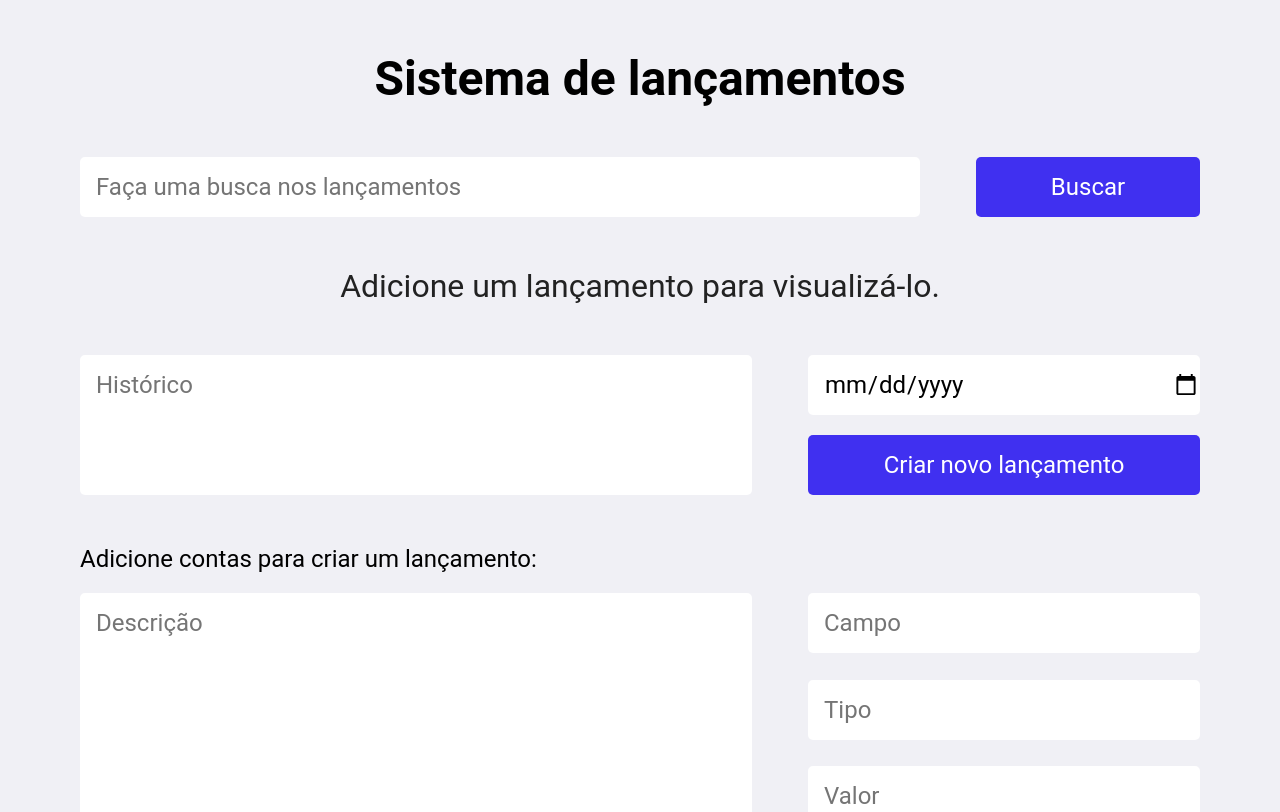
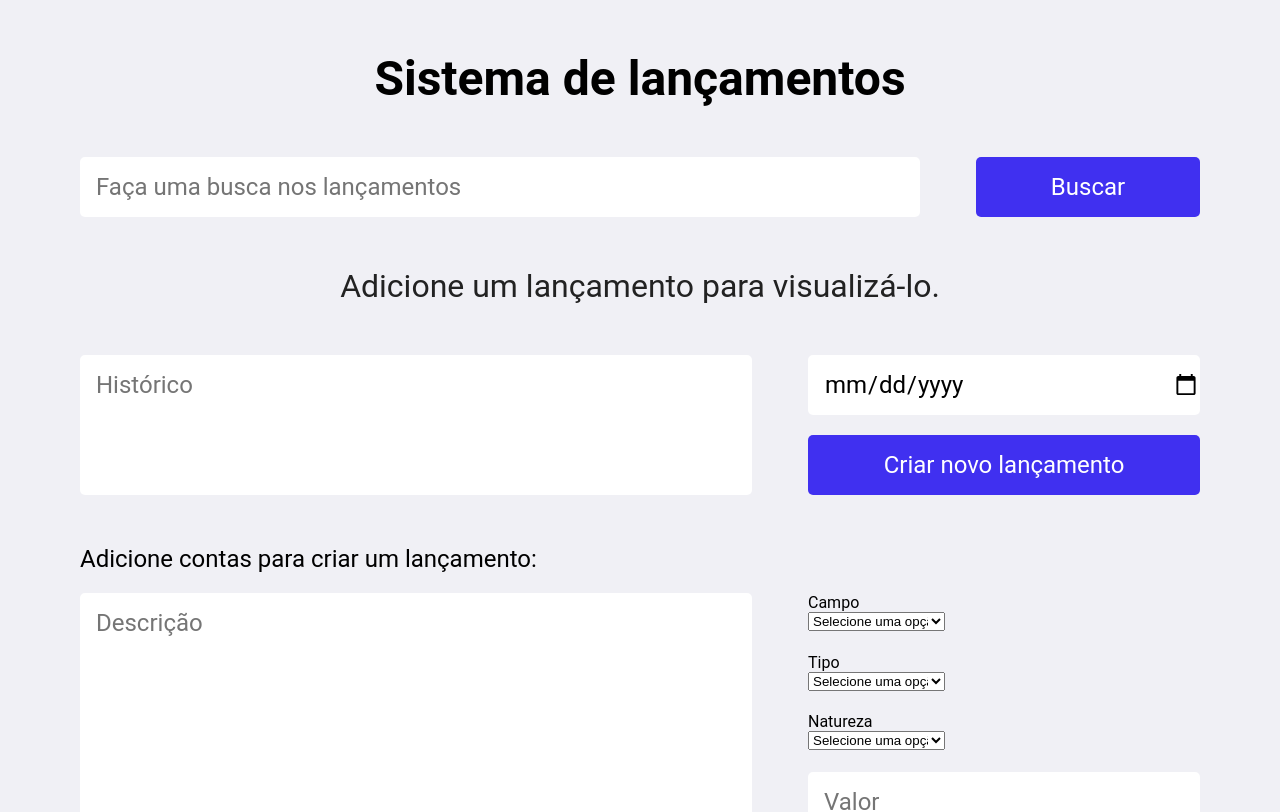
Before and after one commit to legeannd/projeto-contabilidade, a React (Create React App) app in the folder frontend/: page / in a window 1280 px wide. Shown: the top 812 px of the page. Built offline with nearby package versions, Linux system fonts and the light colour scheme; the HTML template or start-up script is replaced by a standard one.

Commit message:
Alterando campos da conta para select

```diff
--- /dev/null
+++ b/frontend/src/components/Select/index.tsx
@@ -0,0 +1,34 @@
+import React, { SelectHTMLAttributes } from 'react';
+
+import './styles';
+
+interface SelectProps extends SelectHTMLAttributes<HTMLSelectElement> {
+  label: string;
+  name: string;
+  options: Array<{
+    value: string;
+    label: string;
+  }>;
+}
+
+const Select: React.FC<SelectProps> = ({ label, name, options, ...rest }) => {
+  return (
+    <div className="select-block">
+      <label htmlFor={name}>{label}</label>
+      <select value="" id={name} {...rest}>
+        <option value="" disabled hidden>
+          Selecione uma opção
+        </option>
+        {options.map(option => {
+          return (
+            <option key={option.value} value={option.value}>
+              {option.label}
+            </option>
+          );
+        })}
+      </select>
+    </div>
+  );
+};
+
+export default Select;
--- /dev/null
+++ b/frontend/src/components/Select/styles.ts
@@ -0,0 +1 @@
+import styled from 'styled-components';
--- a/frontend/src/pages/Dashboard/index.tsx
+++ b/frontend/src/pages/Dashboard/index.tsx
@@ -16,6 +16,7 @@ import {
   AccountsForm,
   AccountsCreated,
 } from './styles';
+import Select from '../../components/Select';
 
 interface Entry {
   date: string;
@@ -39,6 +40,7 @@ const Dashboard: React.FC = () => {
   const [accountsCreated, setAccountsCreated] = useState<Account[]>([]);
   const [newField, setNewField] = useState('');
   const [newType, setNewType] = useState('');
+  const [newNature, setNewNature] = useState('');
   const [newValue, setNewValue] = useState('');
   const [newDescription, setNewDescription] = useState('');
 
@@ -100,6 +102,8 @@ const Dashboard: React.FC = () => {
       historic: newHistoric,
       accounts: accountsCreated,
     };
+
+    console.log(newEntry);
 
     setEntries([...entries, newEntry]);
     setAccountsCreated([]);
@@ -185,15 +189,43 @@ const Dashboard: React.FC = () => {
             placeholder="Descrição"
           />
           <div>
-            <input
+            <Select
+              name="field"
+              label="Campo"
               value={newField}
-              onChange={e => setNewField(e.target.value)}
-              placeholder="Campo"
+              onChange={e => {
+                setNewField(e.target.value);
+              }}
+              options={[
+                { value: 'ATIVO', label: 'Ativo' },
+                { value: 'PASSIVO', label: 'Passivo' },
+                { value: 'RECEITAS', label: 'Receitas' },
+                { value: 'DESPESAS', label: 'Despesas' },
+              ]}
             />
-            <input
+            <Select
+              name="type"
+              label="Tipo"
               value={newType}
-              onChange={e => setNewType(e.target.value)}
-              placeholder="Tipo"
+              onChange={e => {
+                setNewType(e.target.value);
+              }}
+              options={[
+                { value: 'C', label: 'Crédito' },
+                { value: 'D', label: 'Débito' },
+              ]}
+            />
+            <Select
+              name="nature"
+              label="Natureza"
+              value={newNature}
+              onChange={e => {
+                setNewNature(e.target.value);
+              }}
+              options={[
+                { value: 'Credora', label: 'Credora' },
+                { value: 'Devedora', label: 'Devedora' },
+              ]}
             />
             <input
               value={newValue}
@@ -211,8 +243,8 @@ const Dashboard: React.FC = () => {
           <AccountsCreated>
             <Subtitle>Contas a serem adicionadas ao lançamento atual:</Subtitle>
 
-            {accountsCreated.map(account => (
-              <div className="account">
+            {accountsCreated.map((account, index) => (
+              <div key={index} className="account">
                 <span className="description">
                   Descrição: <span>{account.description}</span>
                 </span>
```
